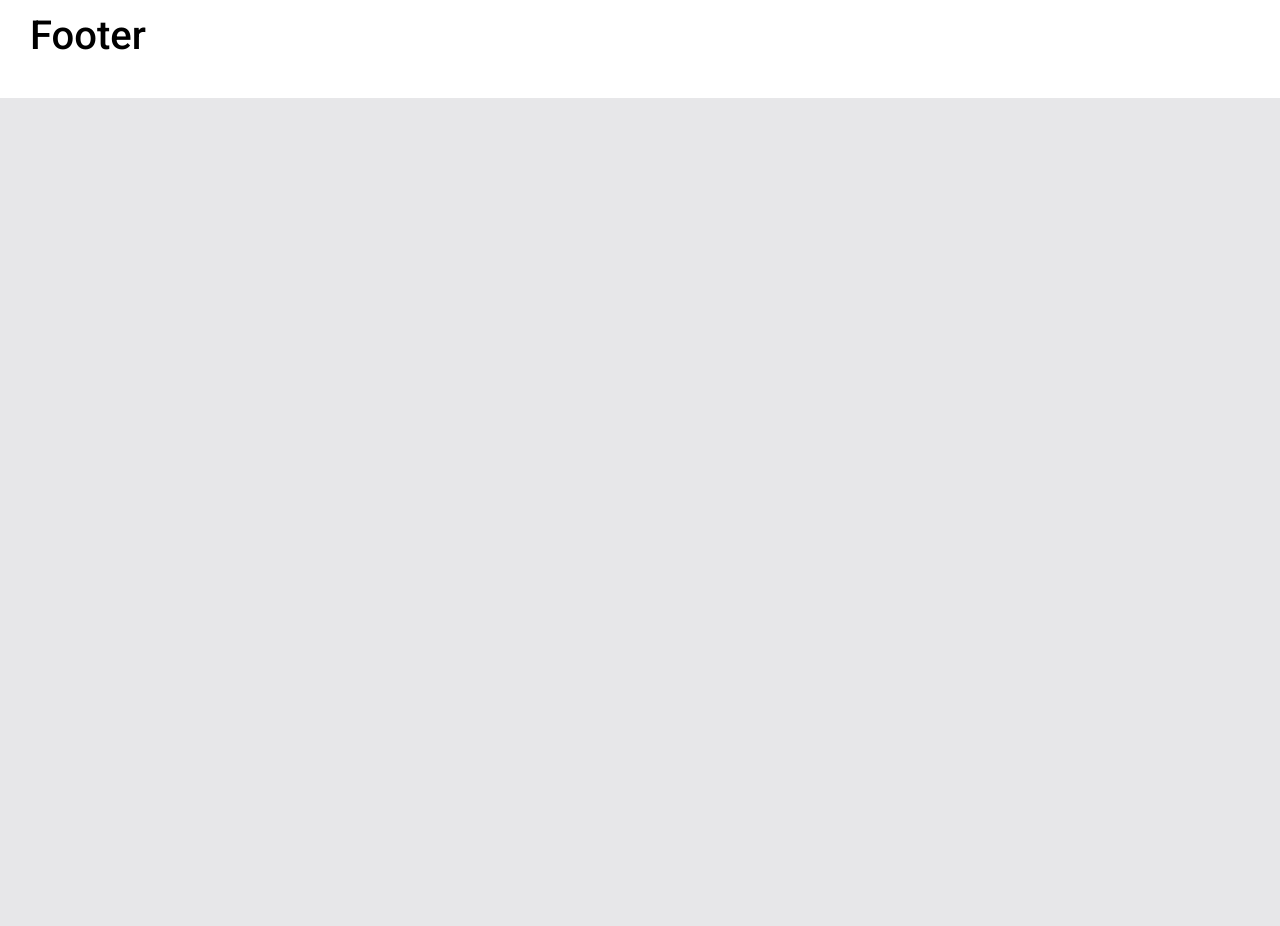
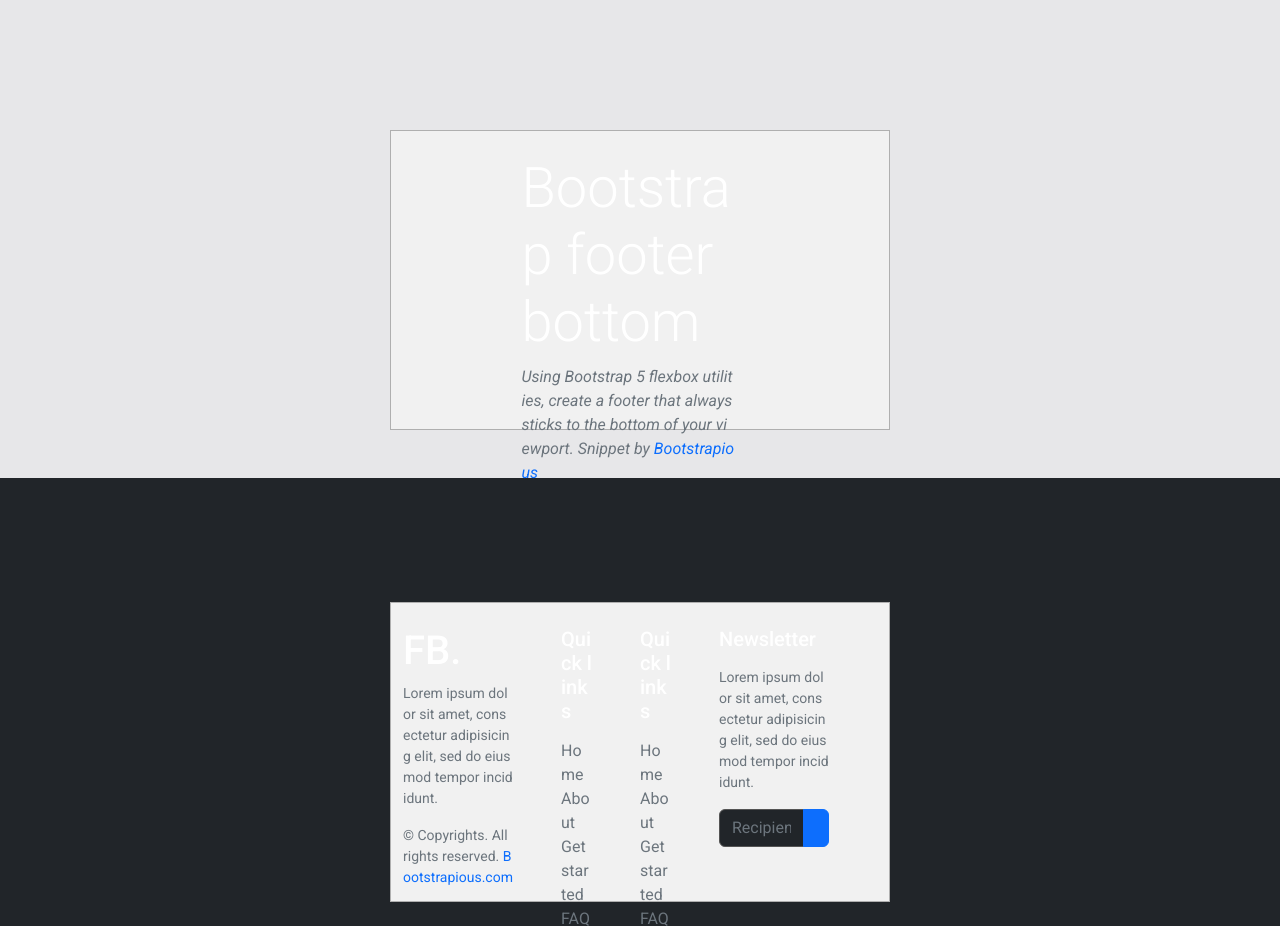
Before and after one commit to Manu-Marques/Projet-ARTISENBOIS, a React (Create React App) app: page /chambre/product in a window 1280 px wide. Shown: the part 700-1626 px from the top of the page. Before the commit the page ends 800 px from the top, so only its background shows below. Built offline with nearby package versions, Linux system fonts and the light colour scheme.

Commit message:
trying some features for the footer

```diff
--- a/src/components/Footer/index.js
+++ b/src/components/Footer/index.js
@@ -2,8 +2,61 @@
 
 export default function Footer () {
     return (
-        <div className="footer">
-            <h1>Footer</h1>
-        </div>
+        <div class="d-flex flex-column h-100">
+
+
+        <section class="hero text-white py-5 flex-grow-1">
+            <div class="container py-4">
+                <div class="row">
+                    <div class="col-lg-6">
+                        <h1 class="display-4">Bootstrap footer bottom</h1>
+                        <p class="fst-italic text-muted">Using Bootstrap 5 flexbox utilities, create a footer that always sticks to the bottom of your viewport. Snippet by <a class="text-primary" href="https://bootstrapious.com/" target="_blank">Bootstrapious</a></p>
+                    </div>
+                </div>
+            </div>
+        </section>
+
+
+
+        <footer class="w-100 py-4 flex-shrink-0">
+            <div class="container py-4">
+                <div class="row gy-4 gx-5">
+                    <div class="col-lg-4 col-md-6">
+                        <h5 class="h1 text-white">FB.</h5>
+                        <p class="small text-muted">Lorem ipsum dolor sit amet, consectetur adipisicing elit, sed do eiusmod tempor incididunt.</p>
+                        <p class="small text-muted mb-0">&copy; Copyrights. All rights reserved. <a class="text-primary" href="#">Bootstrapious.com</a></p>
+                    </div>
+                    <div class="col-lg-2 col-md-6">
+                        <h5 class="text-white mb-3">Quick links</h5>
+                        <ul class="list-unstyled text-muted">
+                            <li><a href="#">Home</a></li>
+                            <li><a href="#">About</a></li>
+                            <li><a href="#">Get started</a></li>
+                            <li><a href="#">FAQ</a></li>
+                        </ul>
+                    </div>
+                    <div class="col-lg-2 col-md-6">
+                        <h5 class="text-white mb-3">Quick links</h5>
+                        <ul class="list-unstyled text-muted">
+                            <li><a href="#">Home</a></li>
+                            <li><a href="#">About</a></li>
+                            <li><a href="#">Get started</a></li>
+                            <li><a href="#">FAQ</a></li>
+                        </ul>
+                    </div>
+                    <div class="col-lg-4 col-md-6">
+                        <h5 class="text-white mb-3">Newsletter</h5>
+                        <p class="small text-muted">Lorem ipsum dolor sit amet, consectetur adipisicing elit, sed do eiusmod tempor incididunt.</p>
+                        <form action="#">
+                            <div class="input-group mb-3">
+                                <input class="form-control" type="text" placeholder="Recipient's username" aria-label="Recipient's username" aria-describedby="button-addon2"/>
+                                <button class="btn btn-primary" id="button-addon2" type="button"><i class="fas fa-paper-plane"></i></button>
+                            </div>
+                        </form>
+                    </div>
+                </div>
+            </div>
+        </footer>
+    </div>
     )
 }
--- a/src/components/Footer/styles.scss
+++ b/src/components/Footer/styles.scss
@@ -1,11 +1,28 @@
 @import './../Styles/index.scss';
 
-.footer{
-    background: white;
-    color: black;
-    width: 100%;
-    display: flex;
-    justify-content: space-between ;
-    bottom: 0;
-    padding: 30px;
-    box-shadow: rgba(0, 0, 0, 0.25) 0px 54px 55px, rgba(0, 0, 0, 0.12) 0px -12px 30px, rgba(0, 0, 0, 0.12) 0px 4px 6px, rgba(0, 0, 0, 0.17) 0px 12px 13px, rgba(0, 0, 0, 0.09) 0px -3px 5px;}
+.text-small {
+    font-size: 0.9rem;
+  }
+
+  a {
+    color: inherit;
+    text-decoration: none;
+    transition: all 0.3s;
+  }
+
+  a:hover, a:focus {
+    text-decoration: none;
+  }
+
+  .form-control {
+    background: #212529;
+    border-color: #545454;
+  }
+
+  .form-control:focus {
+    background: #212529;
+  }
+
+  footer {
+    background: #212529;
+  }
```
